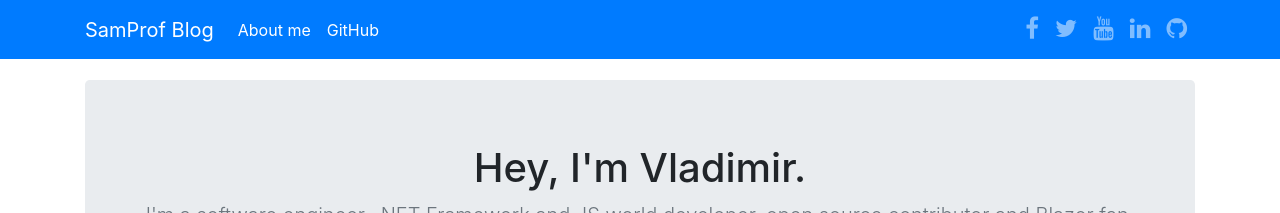
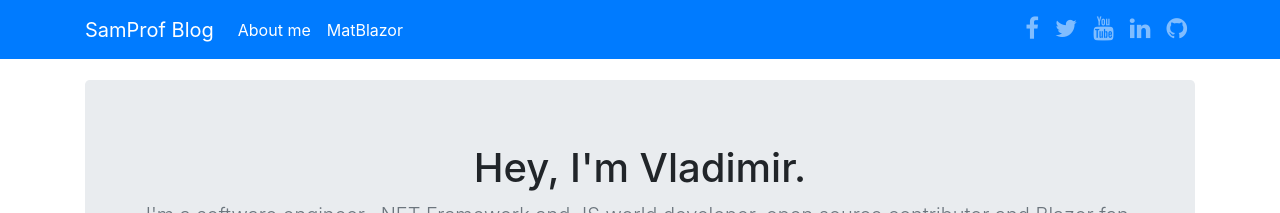
Before and after one commit to SamProf/www.samprof.com, a Jekyll site: the page built from index.html, in a window 1280 px wide. Shown: the top 213 px of the page. Built offline with Jekyll 4.4.1, drawn with Linux system fonts in a browser that asks for light colours; the list of posts is cut into pages by our own code.

Commit message:
header links

```diff
--- a/_layouts/default.html
+++ b/_layouts/default.html
@@ -41,7 +41,7 @@
                     <a class="nav-link" href="/about">About me</a>
                 </li>
                 <li class="nav-item active">
-                    <a class="nav-link" href="https://github.com/SamProf" target="_blank">GitHub</a>
+                    <a class="nav-link" href="https://github.com/SamProf/MatBlazor" target="_blank">MatBlazor</a>
                 </li>
             </ul>
 
```
